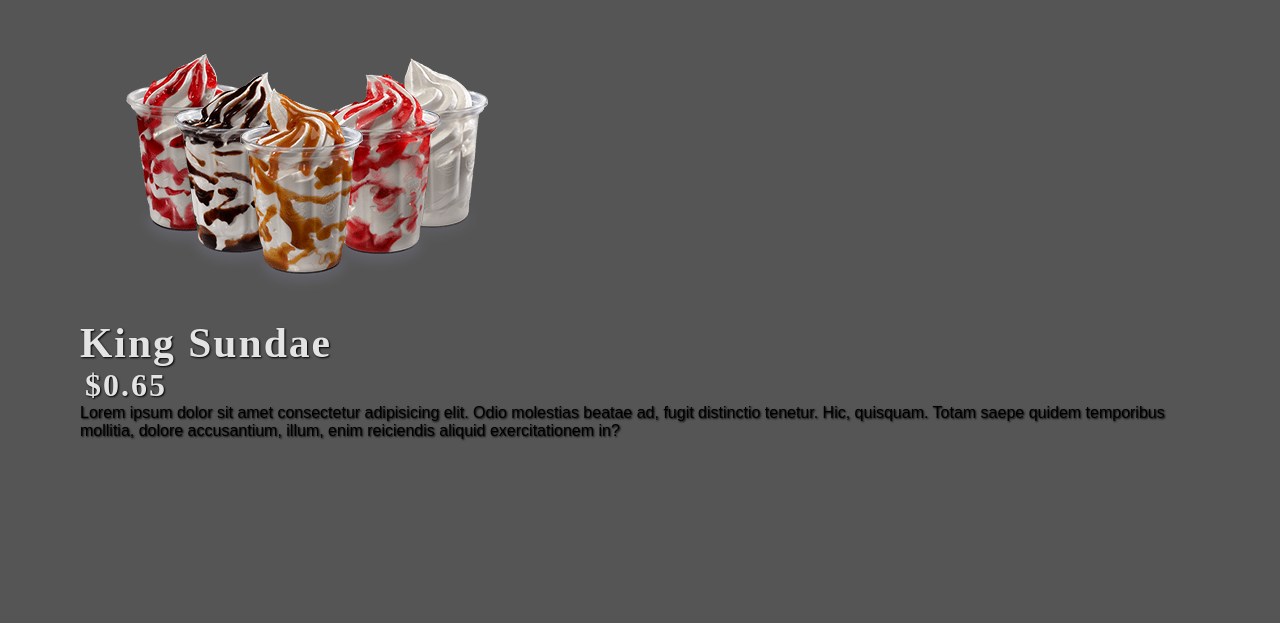
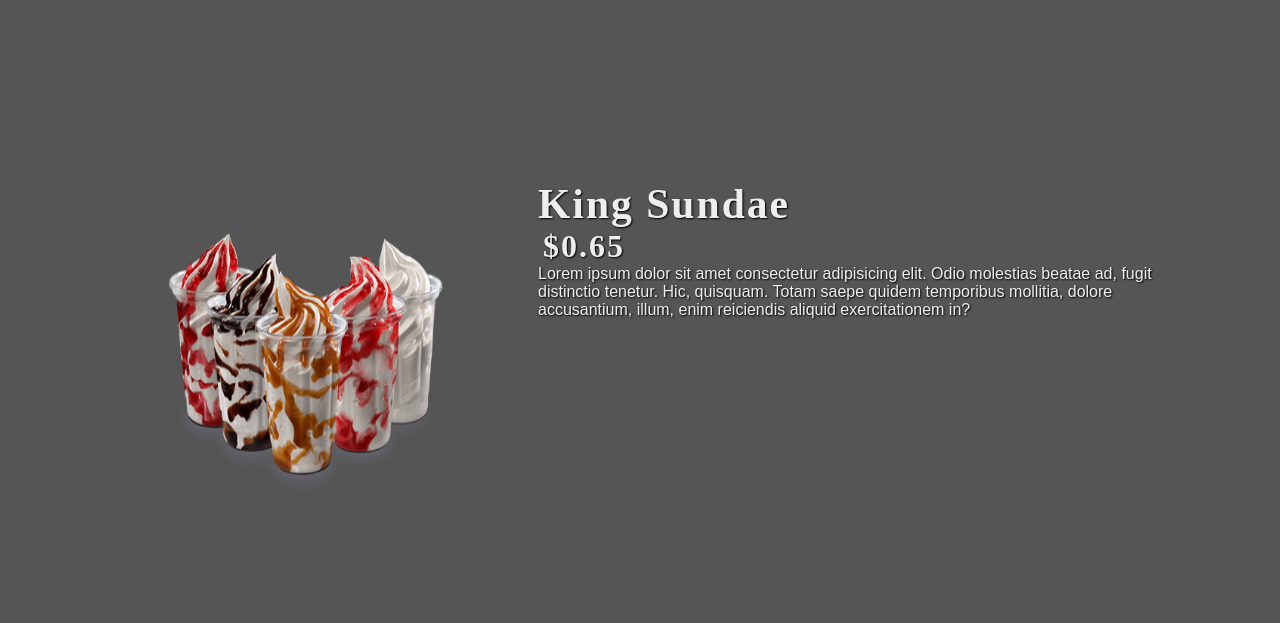
Before and after one commit to bgryks18/menuboard, a plain HTML site: page sweets.html in a window 1280 px wide. Drawn offline with Linux system fonts and the light colour scheme; a web font is replaced by a local one.

Commit message:
sweets board'u için animasyon tasarımı hazırlandı

```diff
--- /dev/null
+++ b/css/sweets.scss
@@ -0,0 +1,49 @@
+$white: #eee;
+$black: #333;
+.header.sweets {
+  transition: all 1s;
+  position: absolute;
+  top:50%;
+  left:0;
+  transform: translate(0,-50%);
+  height:450px;
+  width:100%;
+  display:grid;
+  grid-template-columns: 40% auto;
+  grid-template-rows: 100%;
+  gap:10px;
+  .header_img {
+    margin-right:auto;
+    height:100%;
+    width:100%;
+    display:grid;
+    grid-template-rows: 310px auto;
+
+    img.sweets {
+      width:340px;
+      height:340px;
+      margin:auto;
+      transition:all 0.5s;
+      transform: translateX(-2500px);
+      animation: show_by_translate 1s forwards ease-out;
+    }
+  }
+  .header_description {
+    h1,h3 {
+      transform:translate(0,-2000px);
+      color:$white;
+      animation: show_by_translate 1.5s forwards ease-in;
+
+    }
+    p {
+      color:$white;
+      opacity: 0;
+      animation: show_opacity 2s 1.5s forwards;
+    }
+  }
+}
+@keyframes slide_page {
+  to {
+    transform: translate(-2500px,-50%);
+  }
+}
--- a/sweets.html
+++ b/sweets.html
@@ -12,6 +12,7 @@
 
     <!--Css-->
     <link rel="stylesheet" href="css/style.min.css">
+    <link rel="stylesheet" href="css/sweets.min.css">
     <title>Menu Board</title>
 </head>
 <body>
```
Also changed, not shown: css/sweets.css (added), css/sweets.min.css (added).
